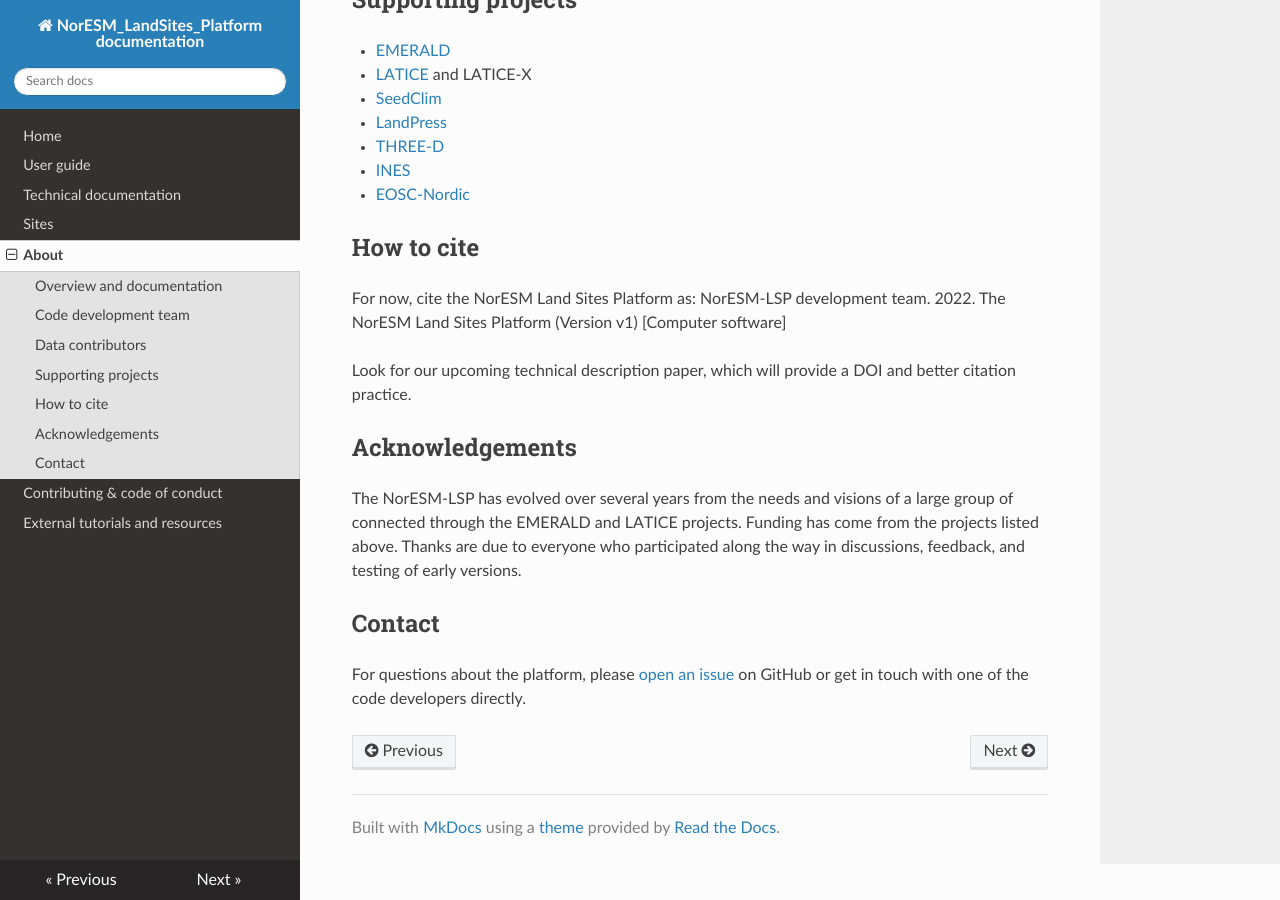
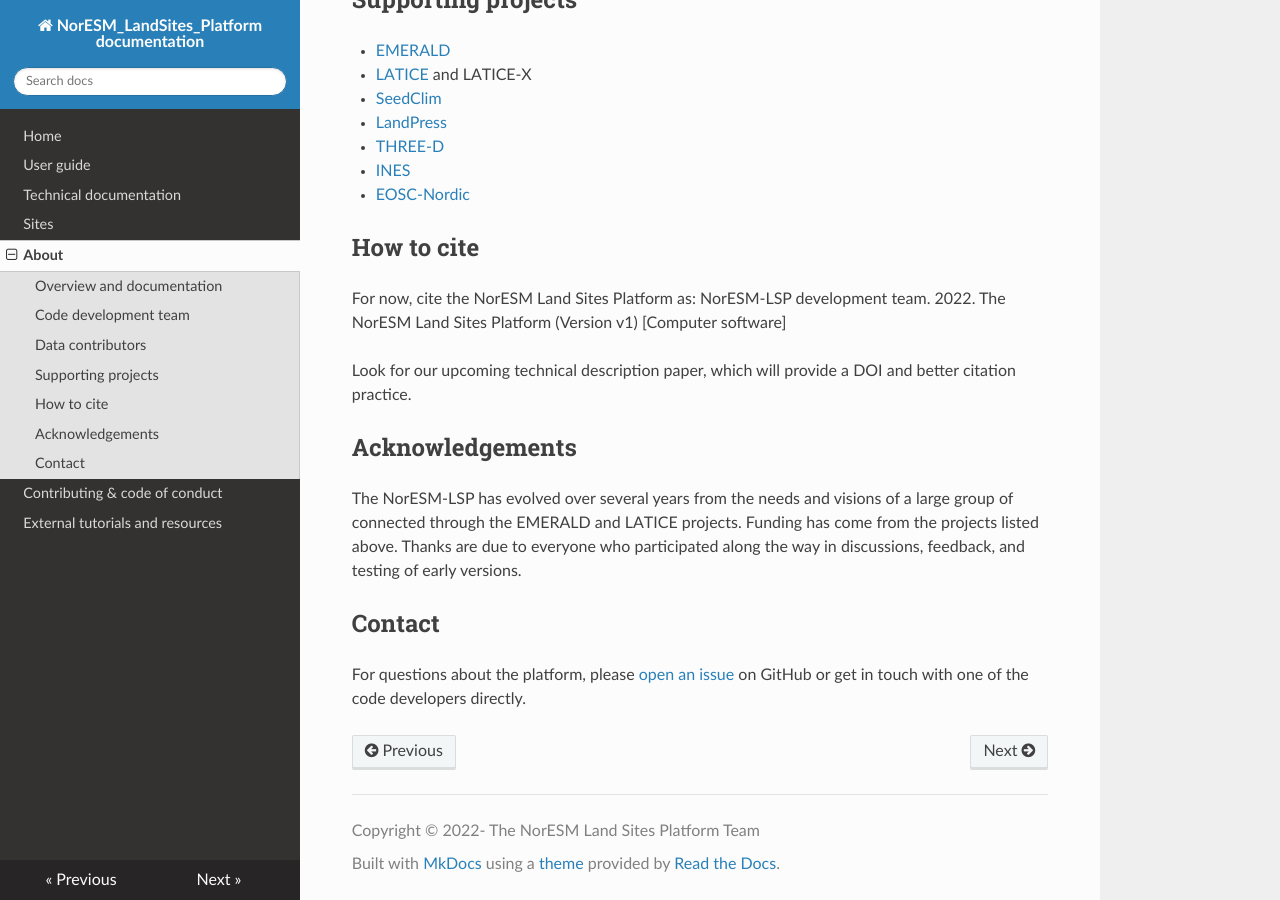
Before and after one commit to NorESMhub/noresm-land-sites-platform, an MkDocs documentation site: the page built from docs/about.md, in a window 1280 px wide and 900 px high, scrolled down 2037 px. Built offline with MkDocs 1.6.1, drawn with Linux system fonts in a browser that asks for light colours; nearby versions of some CDN libraries.

Commit message:
Update mkdocs.yml

```diff
--- a/mkdocs.yml
+++ b/mkdocs.yml
@@ -14,5 +14,5 @@ extra_css:
 extra_javascript:
   - javascripts/map.js
 theme: readthedocs
-extra:
-  generator: false
+
+copyright: Copyright &copy; 2022- The NorESM Land Sites Platform Team
```
